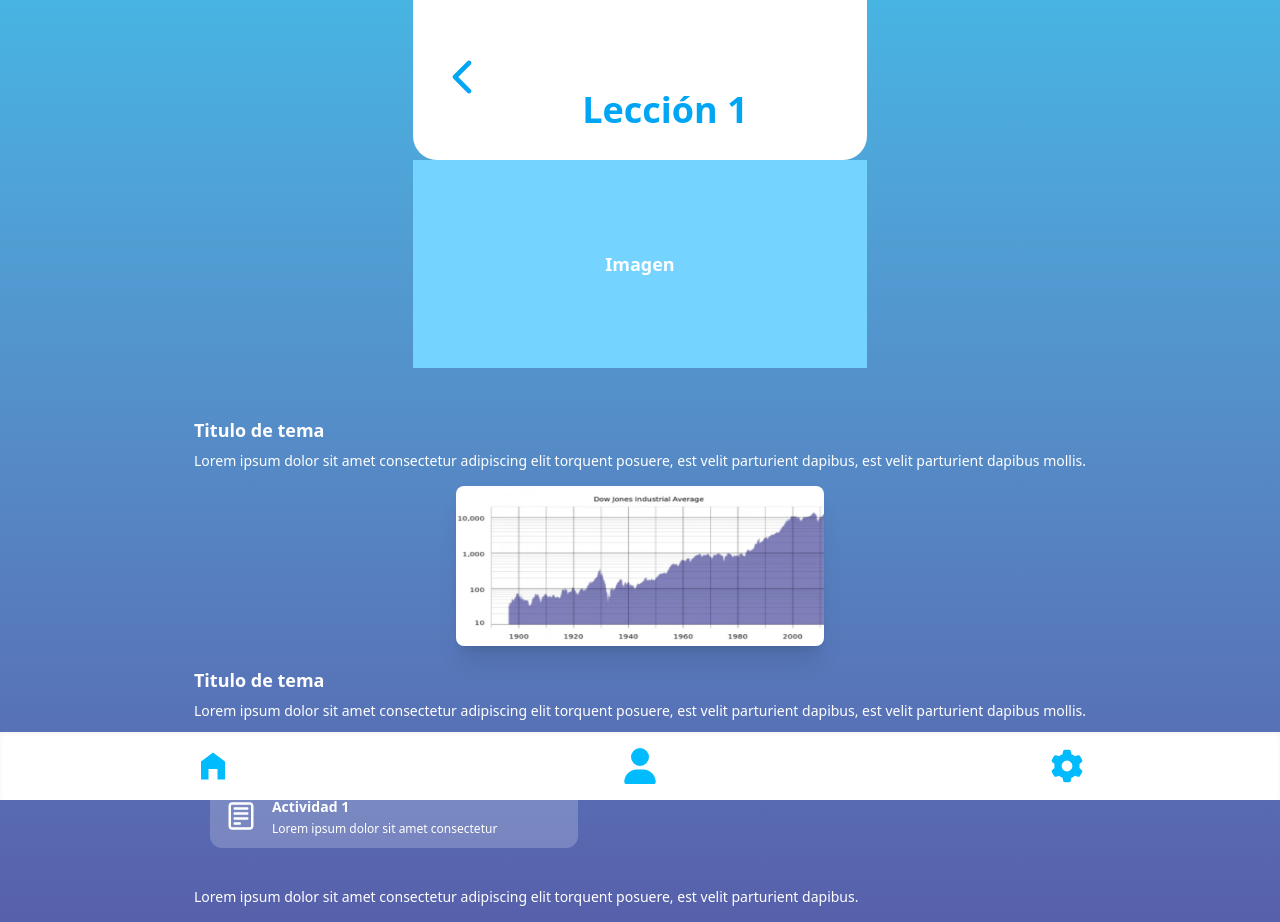
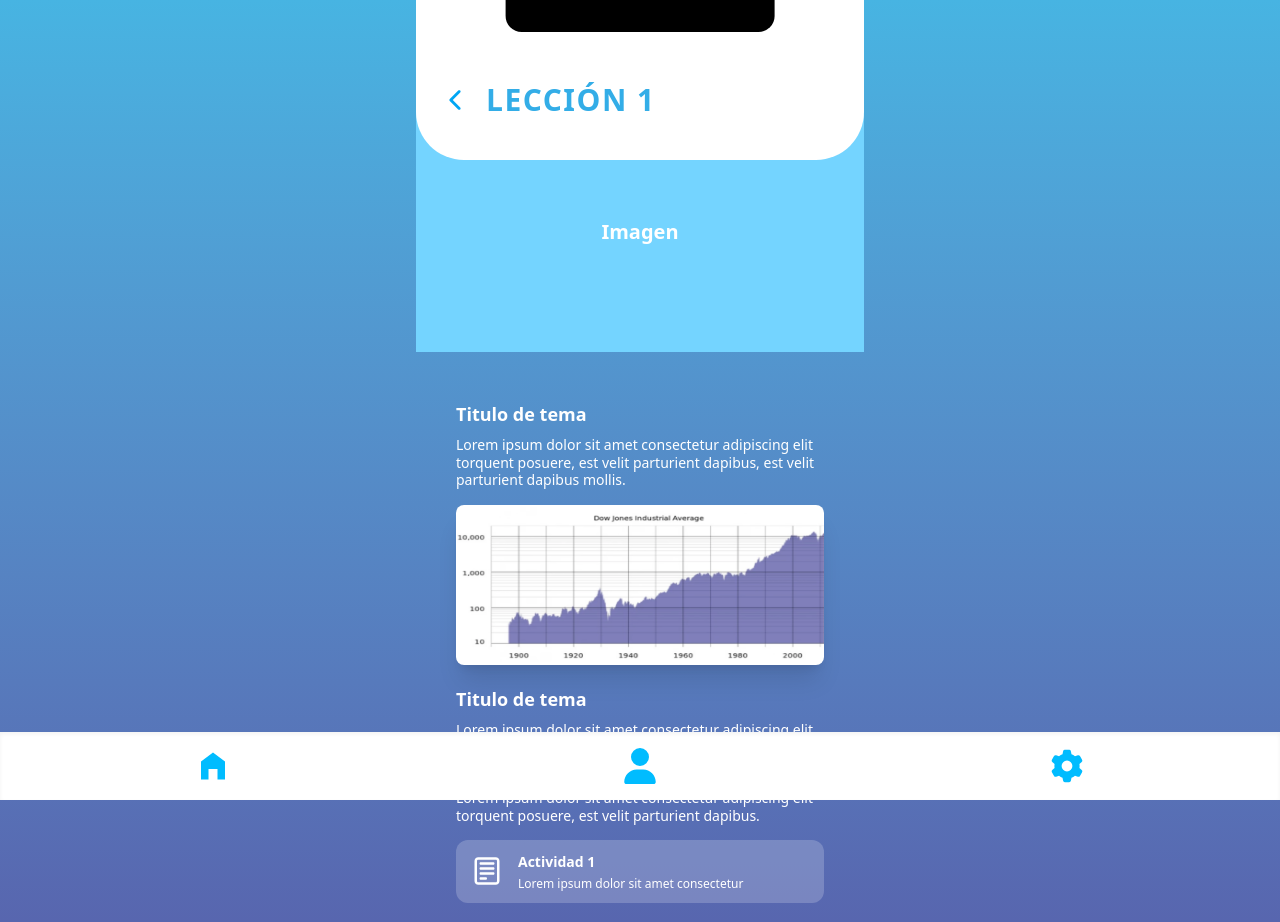
Before and after one commit to Marcohau2O/Cisco, a React (Vite) app in the folder Cisco/: page /leccion_1 in a window 1280 px wide. Shown: the top 922 px of the page. Built offline with nearby package versions, Linux system fonts and the light colour scheme.

Commit message:
componente leccion terminado

```diff
--- a/Cisco/src/App.jsx
+++ b/Cisco/src/App.jsx
@@ -6,7 +6,7 @@ import Settings from './pages/settings';
 import Curso1 from './pages/Curso1';
 import Leccion1 from './pages/Leccion1';
 import ButtomNav from './components/BottonNav'
-
+import Leccion from './pages/leccion';
 function App() {
 
   return (
@@ -18,6 +18,7 @@ function App() {
             <Route path="/profile" element={<Profile />} />
             <Route path="/settings" element={<Settings />} />
             <Route path="/leccion_1" element={<Leccion1/>} />
+            <Route path="/leccion" element={<Leccion/>} />
           </Routes>
           <ButtomNav/>
       </div>
--- a/Cisco/src/pages/Leccion1.jsx
+++ b/Cisco/src/pages/Leccion1.jsx
@@ -1,74 +1,93 @@
-import { NavLink } from "react-router-dom"
-import { IoIosArrowDown } from "react-icons/io";
-import { IoIosArrowBack } from "react-icons/io"
+import { NavLink } from "react-router-dom";
+import { IoIosArrowBack } from "react-icons/io";
 import { CgNotes } from "react-icons/cg";
 import EvaluacionItem from "../components/componentsLesccion/EvaluacionItem";
 
-export default function Leccion_1() {
-    return(
-        <>
-        <div className="bg-white text-sky-500 rounded-b-3xl py- px-6 w-[28.4rem] h-[10rem] flex justify-between items-center">
-            <NavLink to="/">
-                <button>
-                    <IoIosArrowBack size={50}/>
-                </button>
+const Leccion_1 = () => {
+  return (
+    <div className="w-full max-w-md mx-auto text-sky-300 overflow-hidden">
+      <div className="relative w-[28.rem]">
+      <header className="bg-white rounded-b-[3rem] w-full h-[10rem] z-10 relative">
+        <div className="absolute top-0 left-1/2 transform -translate-x-1/2 w-[60%] h-8 bg-black rounded-b-2xl" />
+
+        <div className="flex items-center h-full px-6 pt-10">
+          <NavLink to="/" className="text-sky-500 mr-4">
+            <IoIosArrowBack size={30} />
           </NavLink>
+          <h2 className="text-3xl font-bold text-[#33ADE7] tracking-wider uppercase">
+            Lección 1
+          </h2>
+        </div>
+      </header>
 
-            <h2 className="text-4xl font-bold -mb-15 flex-grow text-center">Lección 1</h2>
+
+      <div className="-mt-12 bg-sky-300 h-60 flex items-center justify-center text-white font-semibold text-xl  z-0 relative">
+        <h1 className="flex justify-center items-center ">Imagen</h1>
       </div>
-
-        <div className="bg-sky-300 h-[13rem] w-[28.4rem] flex items-center justify-center text-white text-lg font-semibold">
-                Imagen
     </div>
 
       <div className="px-6 py-8 m-4 text-white">
         <h3 className="font-bold mb-2 text-lg">Titulo de tema</h3>
         <p className="text-sm leading-tight mb-4">
-                    Lorem ipsum dolor sit amet consectetur adipiscing elit torquent posuere,
-                    est velit parturient dapibus, est velit parturient dapibus mollis.
+          Lorem ipsum dolor sit amet consectetur adipiscing elit torquent
+          posuere, est velit parturient dapibus, est velit parturient dapibus
+          mollis.
         </p>
 
         <div className="flex items-center justify-center">
-                    <img src="src\assets\img\Grafica.png" alt="imagen de industrial" className="w-[23rem] h-[10rem] border-black bg-white shadow-xl rounded-lg"/>
+          <img
+            src="src\assets\img\Grafica.png"
+            alt="imagen de industrial"
+            className="w-[23rem] h-[10rem] border-black bg-white shadow-xl rounded-lg"
+          />
         </div>
 
         <h3 className="font-bold mb-2 text-lg pt-5">Titulo de tema</h3>
         <p className="text-sm leading-tight mb-4">
-                    Lorem ipsum dolor sit amet consectetur adipiscing elit torquent posuere,
-                    est velit parturient dapibus, est velit parturient dapibus mollis.
+          Lorem ipsum dolor sit amet consectetur adipiscing elit torquent
+          posuere, est velit parturient dapibus, est velit parturient dapibus
+          mollis.
         </p>
 
         <p className="text-sm leading-tight mb-4">
-                    Lorem ipsum dolor sit amet consectetur adipiscing elit torquent posuere,
-                    est velit parturient dapibus.
+          Lorem ipsum dolor sit amet consectetur adipiscing elit torquent
+          posuere, est velit parturient dapibus.
         </p>
 
-                <div className="p-4 text-white">
+        <div className="p- text-white">
           <div className="bg-white/20 rounded-xl px-4 py-3 mb-6 w-[23rem] flex items-start space-x-4">
-                        <CgNotes size={30} className="text-white mt-1"/>
+            <CgNotes size={30} className="text-white mt-1" />
             <div className="flex flex-col">
               <h2 className="font-bold mb-1 text-sm">Actividad 1</h2>
-                            <p className="text-xs leading-tight">Lorem ipsum dolor sit amet consectetur</p>
+              <p className="text-xs leading-tight">
+                Lorem ipsum dolor sit amet consectetur
+              </p>
             </div>
           </div>
         </div>
 
         <ul className="text-sm leading-tight mb-3">
           <p className="text-sm leading-tight mb-2">
-                        Lorem ipsum dolor sit amet consectetur adipiscing elit torquent posuere,
-                        est velit parturient dapibus.
+            Lorem ipsum dolor sit amet consectetur adipiscing elit torquent
+            posuere, est velit parturient dapibus.
           </p>
 
-                    <li className="p-2">-Praesent imperdiet viverra enim nec pharetra.</li>
+          <li className="p-2">
+            -Praesent imperdiet viverra enim nec pharetra.
+          </li>
 
-                    <li className="p-2">-Maecenas volutpat porta odio, luctus vehicula turpis malesuada.</li>
+          <li className="p-2">
+            -Maecenas volutpat porta odio, luctus vehicula turpis malesuada.
+          </li>
 
-                    <li className="p-2">-Integer mi lorem, posuere vitae maximus quis, convallis vel nisi.</li>
+          <li className="p-2">
+            -Integer mi lorem, posuere vitae maximus quis, convallis vel nisi.
+          </li>
         </ul>
 
         <p className="text-sm leading-tight mb-4">
-                    Lorem ipsum dolor sit amet consectetur adipiscing elit torquent posuere,
-                    est velit parturient dapibus.
+          Lorem ipsum dolor sit amet consectetur adipiscing elit torquent
+          posuere, est velit parturient dapibus.
         </p>
         {/* <p className="text-sm leading-tight mb-4">
                          Lorem ipsum dolor sit amet consectetur adipiscing elit torquent posuere,
@@ -80,11 +99,12 @@ export default function Leccion_1() {
                          est velit parturient dapibus, est velit parturient dapibus mollis.
                      </p> */}
 
-                <div className="p-3 pb-15">
-                    <EvaluacionItem/>
+        <div className=" pb-15">
+          <EvaluacionItem />
         </div>
+      </div>
+    </div>
+  );
+};
 
-            </div>
-        </>
-    )
-}
+export default Leccion_1;
```
Lines whose indentation alone changed are shown as unchanged.
